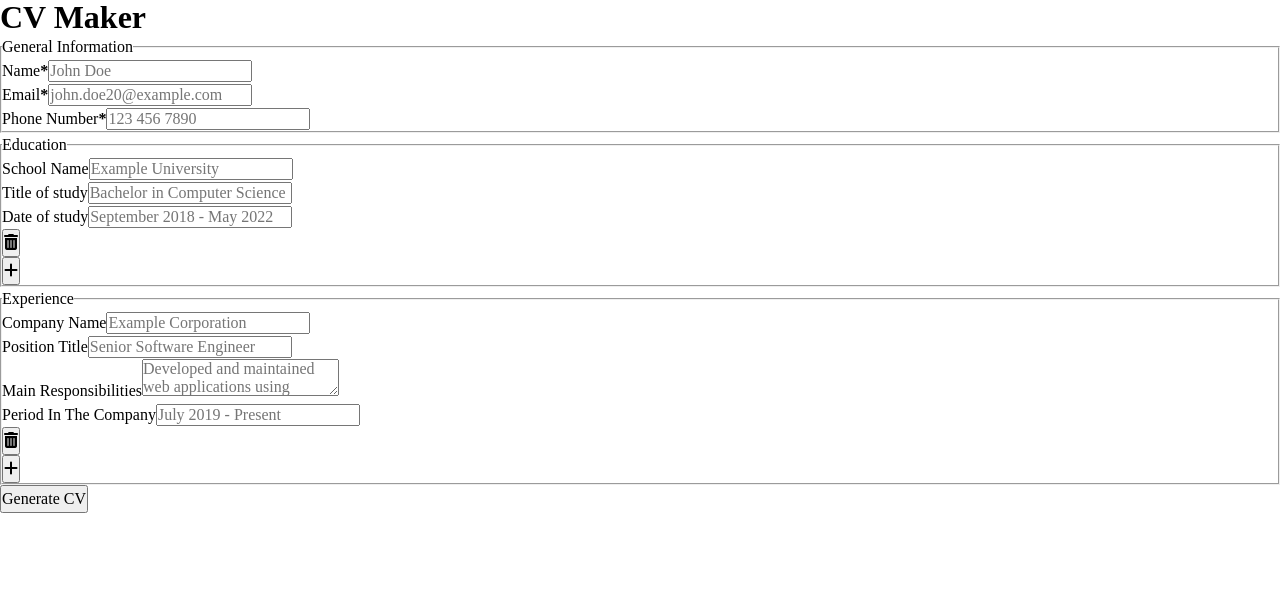
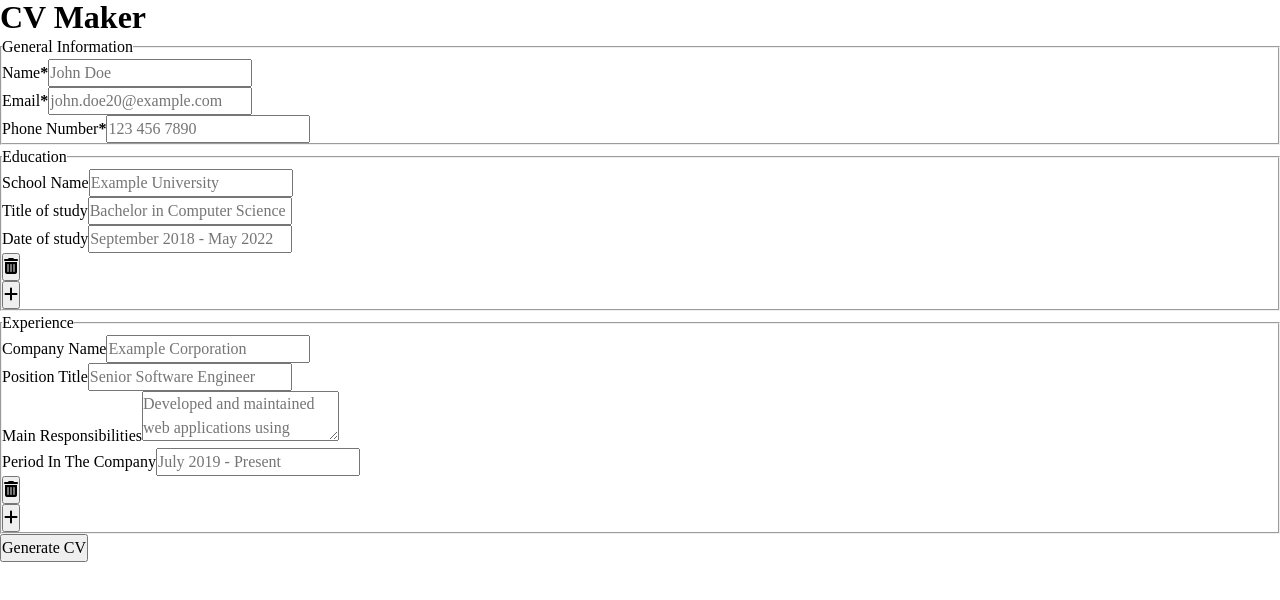
Before and after one commit to Oliver-Ard/cv-application, a React (Vite) app: page / in a window 1280 px wide. Shown: the top 600 px of the page. Built offline with nearby package versions, Linux system fonts and the light colour scheme.

Commit message:
refactor(form): separate inputs from labels
- the separation was necessary because I needed to apply flexbox to the container

```diff
--- a/src/components/Form/Education.jsx
+++ b/src/components/Form/Education.jsx
@@ -1,35 +1,36 @@
+import { v4 as uuidv4 } from "uuid";
+
 function Education() {
+	const randomId = uuidv4();
+
 	return (
 		<>
 			<div className="input-wrapper">
-				<label>
-					School Name
+				<label htmlFor={`school-name-${randomId}`}>School Name</label>
 				<input
 					type="text"
+					id={`school-name-${randomId}`}
 					name="school-name"
 					placeholder="Example University"
 				/>
-				</label>
 			</div>
 			<div className="input-wrapper">
-				<label>
-					Title of study
+				<label htmlFor={`study-title-${randomId}`}>Title of study</label>
 				<input
 					type="text"
+					id={`study-title-${randomId}`}
 					name="study-title"
 					placeholder="Bachelor in Computer Science"
 				/>
-				</label>
 			</div>
 			<div className="input-wrapper">
-				<label>
-					Date of study
+				<label htmlFor={`study-date-${randomId}`}>Date of study</label>
 				<input
 					type="text"
+					id={`study-date-${randomId}`}
 					name="study-date"
 					placeholder="September 2018 - May 2022"
 				/>
-				</label>
 			</div>
 		</>
 	);
--- a/src/components/Form/Experience.jsx
+++ b/src/components/Form/Experience.jsx
@@ -1,41 +1,50 @@
+import { v4 as uuidv4 } from "uuid";
+
 function Experience() {
+	const randomId = uuidv4();
+
 	return (
 		<>
 			<div className="input-wrapper">
-				<label>
-					Company Name
+				<label htmlFor={`company-name-${randomId}`}>Company Name</label>
 				<input
 					type="text"
+					id={`company-name-${randomId}`}
 					name="company-name"
 					placeholder="Example Corporation"
 				/>
-				</label>
 			</div>
+
 			<div className="input-wrapper">
-				<label>
-					Position Title
+				<label htmlFor={`position-title-${randomId}`}>Position Title</label>
 				<input
 					type="text"
+					id={`position-title-${randomId}`}
 					name="position-title"
 					placeholder="Senior Software Engineer"
 				/>
+			</div>
+
+			<div className="input-wrapper">
+				<label htmlFor={`responsibilities-${randomId}`}>
+					Main Responsibilities
 				</label>
-			</div>
-			<div className="input-wrapper">
-				<label>
-					Main Responsibilities
 				<textarea
 					type="text"
+					id={`responsibilities-${randomId}`}
 					name="responsibilities"
 					placeholder="Developed and maintained web applications using React.js and Node.js"
 				/>
-				</label>
 			</div>
+
 			<div className="input-wrapper">
-				<label>
-					Period In The Company
-					<input type="text" name="period" placeholder="July 2019 - Present" />
-				</label>
+				<label htmlFor={`period-${randomId}`}>Period In The Company</label>
+				<input
+					type="text"
+					id={`period-${randomId}`}
+					name="period"
+					placeholder="July 2019 - Present"
+				/>
 			</div>
 		</>
 	);
--- a/src/components/Form/General.jsx
+++ b/src/components/Form/General.jsx
@@ -2,49 +2,53 @@ function General() {
 	return (
 		<>
 			<div className="input-wrapper">
-				<label>
+				<label htmlFor="name">
 					Name
 					<strong>
 						<span className="required-label" aria-label="required">
 							*
 						</span>
 					</strong>
+				</label>
 				<input
 					type="text"
+					id="name"
 					name="name"
 					placeholder="John Doe"
 					autoComplete="on"
 					required
 				/>
-				</label>
 			</div>
 			<div className="input-wrapper">
-				<label>
+				<label htmlFor="email">
 					Email
 					<strong>
 						<span className="required-label" aria-label="required">
 							*
 						</span>
 					</strong>
+				</label>
 				<input
 					type="email"
+					id="email"
 					name="email"
 					placeholder="john.doe20@example.com"
 					autoComplete="on"
 					required
 				/>
-				</label>
 			</div>
 			<div className="input-wrapper">
-				<label>
+				<label htmlFor="phone-number">
 					Phone Number
 					<strong>
 						<span className="required-label" aria-label="required">
 							*
 						</span>
 					</strong>
+				</label>
 				<input
 					type="tel"
+					id="phone-number"
 					name="phone-number"
 					placeholder="123 456 7890"
 					max="10"
@@ -52,7 +56,6 @@ function General() {
 					pattern="^(\(\d{3}\)?|\d{3}-?|\d{3}?)?\d{3}?-?\d{4}$"
 					required
 				/>
-				</label>
 			</div>
 		</>
 	);
```
Lines whose indentation alone changed are shown as unchanged.
